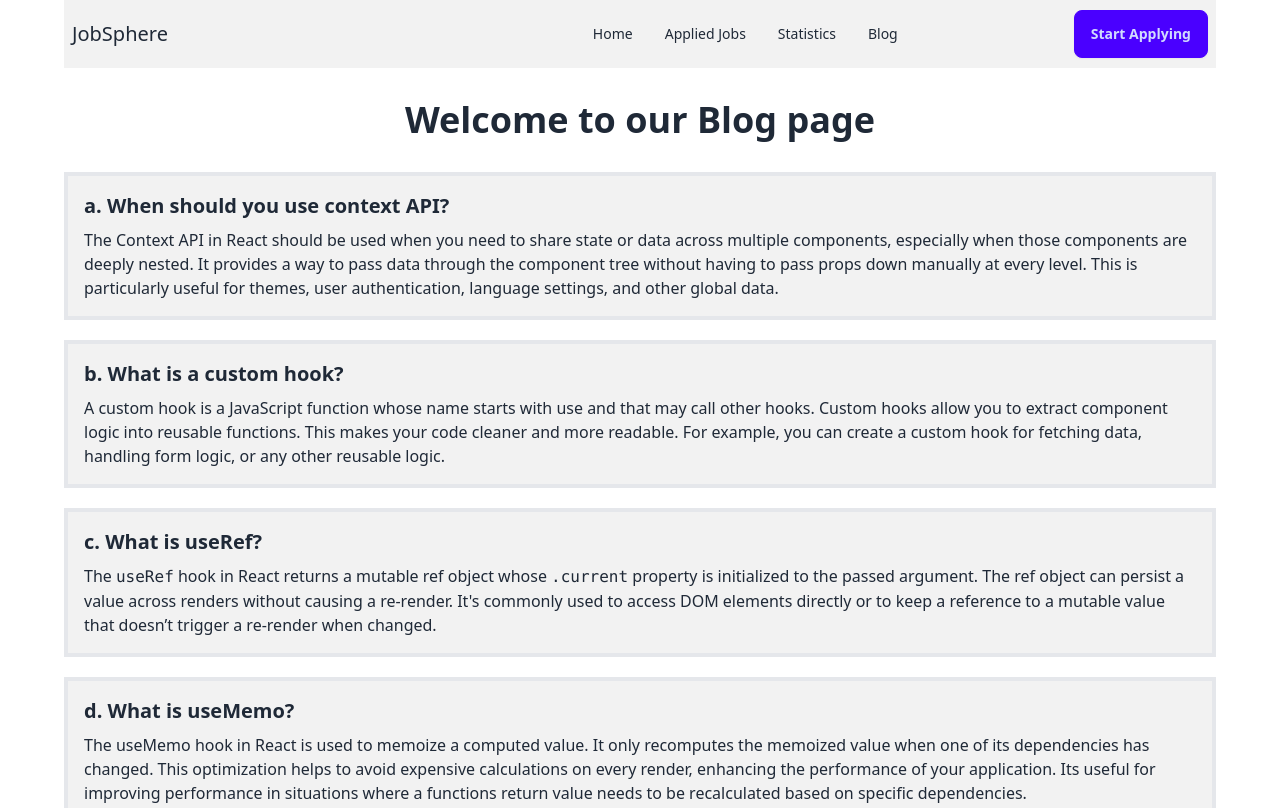
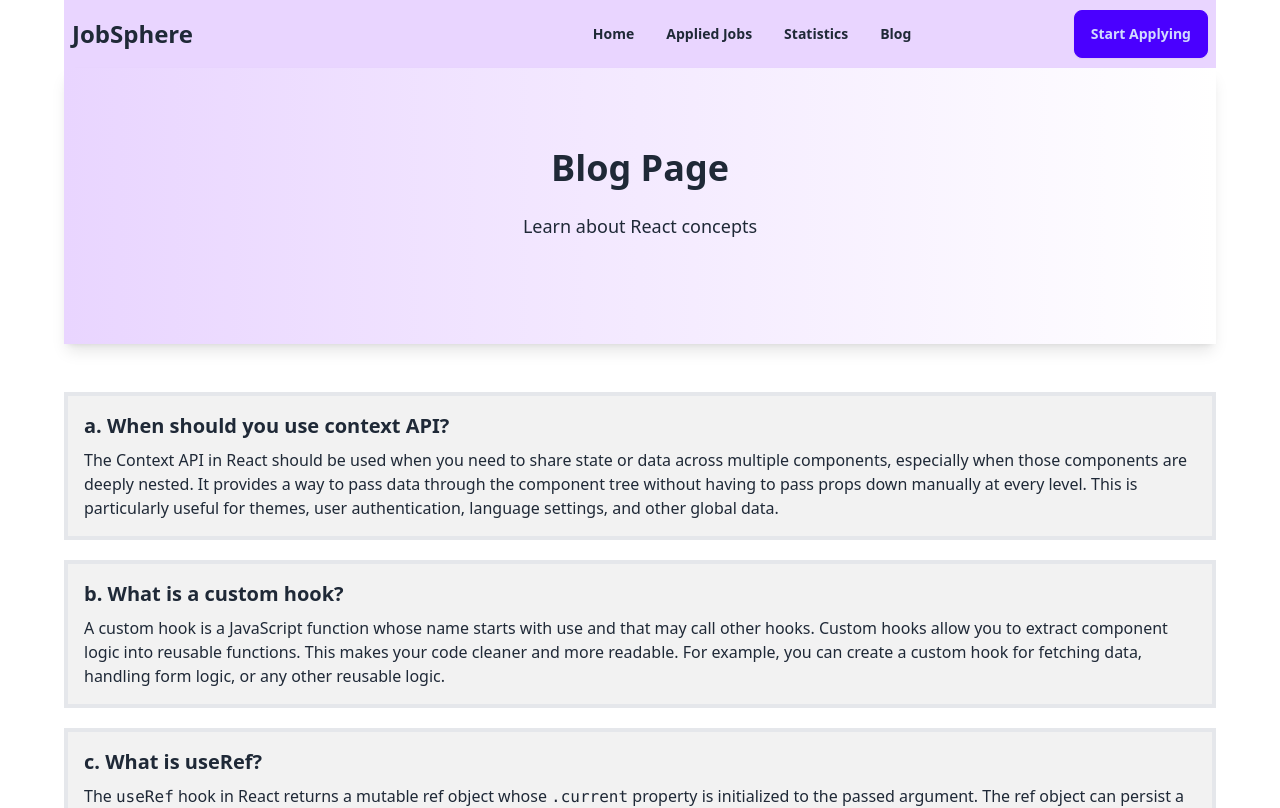
Before and after one commit to Liza337/react-job-sphere, a React (Vite) app: page /blog in a window 1280 px wide. Shown: the top 808 px of the page. Built offline with nearby package versions, Linux system fonts and the light colour scheme.

Commit message:
blog page added

```diff
--- a/src/components/Banner.jsx
+++ b/src/components/Banner.jsx
@@ -4,7 +4,7 @@ import bannerImg from '../assets/job-search.jpeg'
 
 const Banner = () => {
     return (
-        <div className="hero  bg-base-200">
+        <div className="hero relative bg-gradient-to-r from-purple-200 shadow-lg">
             <div className="hero-content flex-col lg:flex-row-reverse">
                 <img
                 src={bannerImg}
--- /dev/null
+++ b/src/components/DynamicBanner.jsx
@@ -0,0 +1,16 @@
+import React from 'react';
+
+const DynamicBanner = ({ title, subtitle }) => {
+    return (
+        <div className="hero relative bg-gradient-to-r from-purple-200 py-20 shadow-lg">
+                <div className="px-4 lg:px-0">
+                    <h1 className="text-4xl font-bold text-center">{title}</h1>
+                    <p className="text-lg py-6">{subtitle}</p>
+
+                </div>
+
+        </div>
+    );
+};
+
+export default DynamicBanner;
--- a/src/components/Navbar.jsx
+++ b/src/components/Navbar.jsx
@@ -3,23 +3,23 @@ import { Link } from 'react-router-dom';
 
 const Navbar = () => {
     return (
-        <div className="navbar bg-base-200">
+        <div className="navbar bg-purple-200">
         <div className="flex-1">
-          <a className=" normal-case text-xl">JobSphere</a>
+          <a className=" normal-case text-2xl font-bold">JobSphere</a>
         </div>
         <div className="flex-1">
           <ul className="menu menu-horizontal px-1">
             <li>
-                <Link to={"/"}>Home</Link>
+                <Link to={"/"} className='font-bold'>Home</Link>
             </li>
             <li>
-              <Link to={"/applied"}>Applied Jobs</Link>
+              <Link to={"/applied"} className='font-bold'>Applied Jobs</Link>
             </li>
             <li>
-              <Link to={"/statistics"}>Statistics</Link>
+              <Link to={"/statistics"} className='font-bold'>Statistics</Link>
             </li>
             <li>
-              <Link to={"/blog"}>Blog</Link>
+              <Link to={"/blog"} className='font-bold'>Blog</Link>
             </li>
 
 
--- a/src/pages/AppliedJob/AppliedJob.jsx
+++ b/src/pages/AppliedJob/AppliedJob.jsx
@@ -1,6 +1,7 @@
 import React, { useEffect, useState } from 'react';
 import Banner from '../../components/Banner';
 import SingleJobPage from '../../components/SingleJobPage';
+import DynamicBanner from '../../components/DynamicBanner';
 
 const AppliedJob = () => {
 
@@ -26,7 +27,7 @@ const AppliedJob = () => {
 
     return (
         <div>
-            <Banner/>
+         <DynamicBanner title="Applied Jobs" subtitle="Jobs you have applied for" />
 
             {/** filter jobs */}
 
--- a/src/pages/Blog/Blog.jsx
+++ b/src/pages/Blog/Blog.jsx
@@ -1,13 +1,16 @@
 import React from 'react';
+import DynamicBanner from '../../components/DynamicBanner';
 
 const Blog = () => {
     return (
         <div>
+            {/**banner section */}
+            <DynamicBanner title="Blog Page" subtitle="Learn about React concepts" />
 
-            <h1 className='text-4xl text-center font-bold my-8'>Welcome to our Blog page</h1>
+         {/**blog content section */}
+               <div className='mt-12 mb-10'>
 
-
-               <section className='border-4 p-4 bg-base-200 mb-5'>
+                    <section className='border-4 p-4 bg-base-200 mb-5'>
                     <h2 className='text-xl font-bold mb-2'>a. When should you use context API?</h2>
                     <p>The Context API in React should be used when you need to share state or data across multiple components, especially when those components are deeply nested. It provides a way to pass data through the component tree without having to pass props down manually at every level. This is particularly useful for themes, user authentication, language settings, and other global data.</p>
                 </section>
@@ -29,6 +32,7 @@ const Blog = () => {
                     <p>The useMemo hook in React is used to memoize a computed value. It only recomputes the memoized value when one of its dependencies has changed. This optimization helps to avoid expensive calculations on every render, enhancing the performance of your application. Its useful for improving performance in situations where a functions return value needs to be recalculated based on specific dependencies.</p>
                 </section>
 
+               </div>
         </div>
     );
 };
--- a/src/pages/Home/Home.jsx
+++ b/src/pages/Home/Home.jsx
@@ -62,7 +62,7 @@ const Home = () => {
             <div className='text-center mb-10'>
                    {
                     !ShowAll &&<button onClick={() => setShowALL(true)} className='btn btn-md btn-secondary my-4'>
-                       Show All
+                       See All Jobs
                    </button>
                    }
             </div>
--- a/src/pages/Statistics/Statistics.jsx
+++ b/src/pages/Statistics/Statistics.jsx
@@ -1,6 +1,7 @@
 import React from 'react';
 import { BarChart, Bar, Rectangle, XAxis, YAxis, CartesianGrid, Tooltip, Legend, ResponsiveContainer } from 'recharts';
 import Banner from '../../components/Banner';
+import DynamicBanner from '../../components/DynamicBanner';
 
 const Statistics = () => {
     const data = [
@@ -41,7 +42,7 @@ const Statistics = () => {
 
     return (
        <div>
-            <Banner/>
+            <DynamicBanner title="Statistics" subtitle="Overview of my assignments' performance" />
             <div style={{ width: '100%', height: 400 }} className="mb-36 mt-12">
                     <ResponsiveContainer>
                         <BarChart
```
Also changed, not shown: 1 other file (tests, documents, lock files or other folders).
